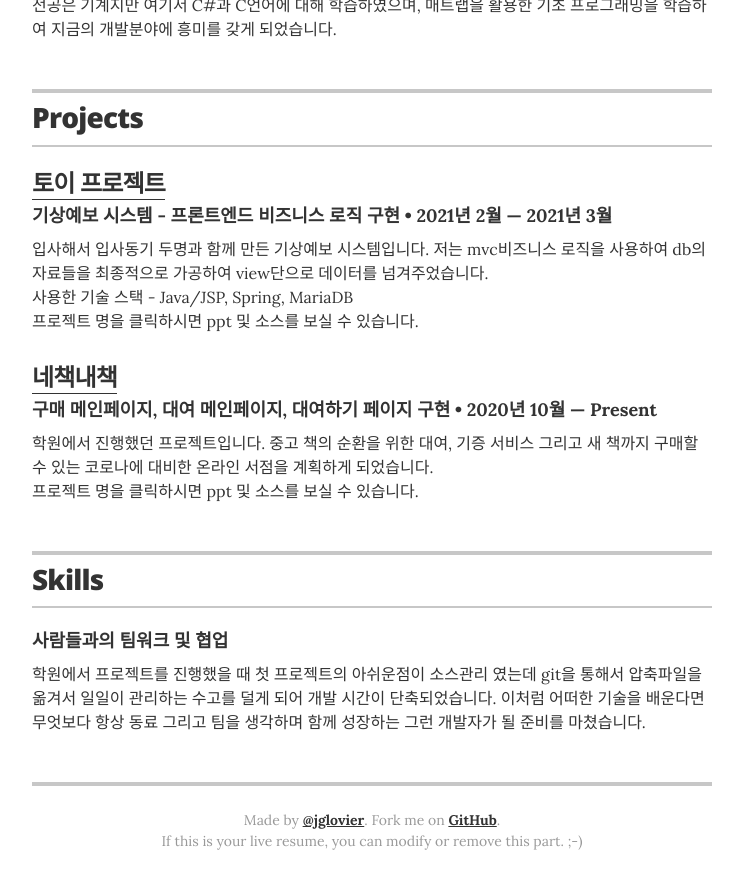
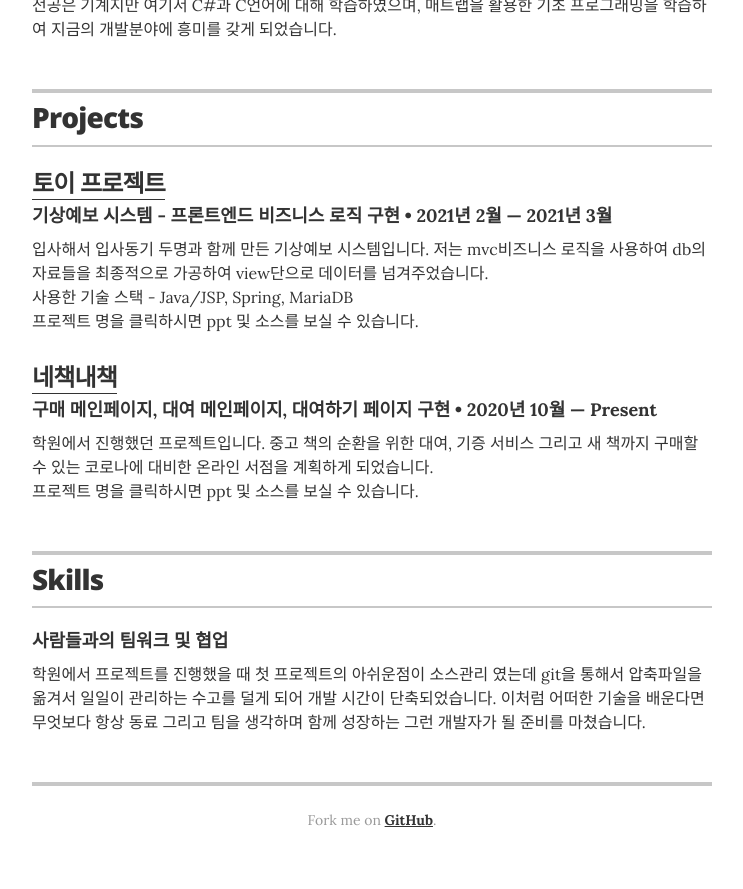
Before and after one commit to lsj8367/lsj8367.github.io, a Jekyll site: the page built from index.html, in a window 1280 px wide and 900 px high, scrolled down 1442 px. Shown: the top 889 px of the window, without its empty margins (268-1011 px from the left). Built offline with Jekyll 4.4.1, drawn with Linux system fonts in a browser that asks for light colours.

Commit message:
footer수정

```diff
--- a/_layouts/resume.html
+++ b/_layouts/resume.html
@@ -234,8 +234,7 @@
       {% endif %}
 
       <footer class="page-footer">
-        <p class="footer-line">Made by <a href="http://twitter.com/jglovier">@jglovier</a>. Fork me on <a href="https://github.com/jglovier/resume-template">GitHub</a>.</p>
-        <p class="footer-line">If this is your live resume, you can modify or remove this part. ;-)</p>
+        <p class="footer-line">Fork me on <a href="https://github.com/jglovier/resume-template">GitHub</a>.</p>
       </footer>
 
     </div>
```
